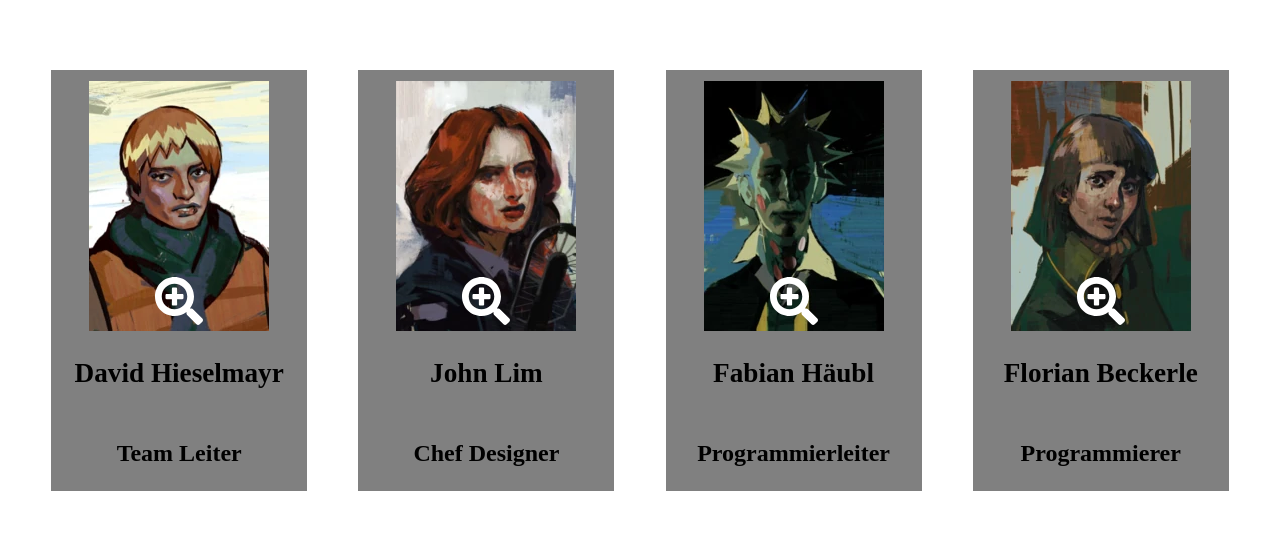
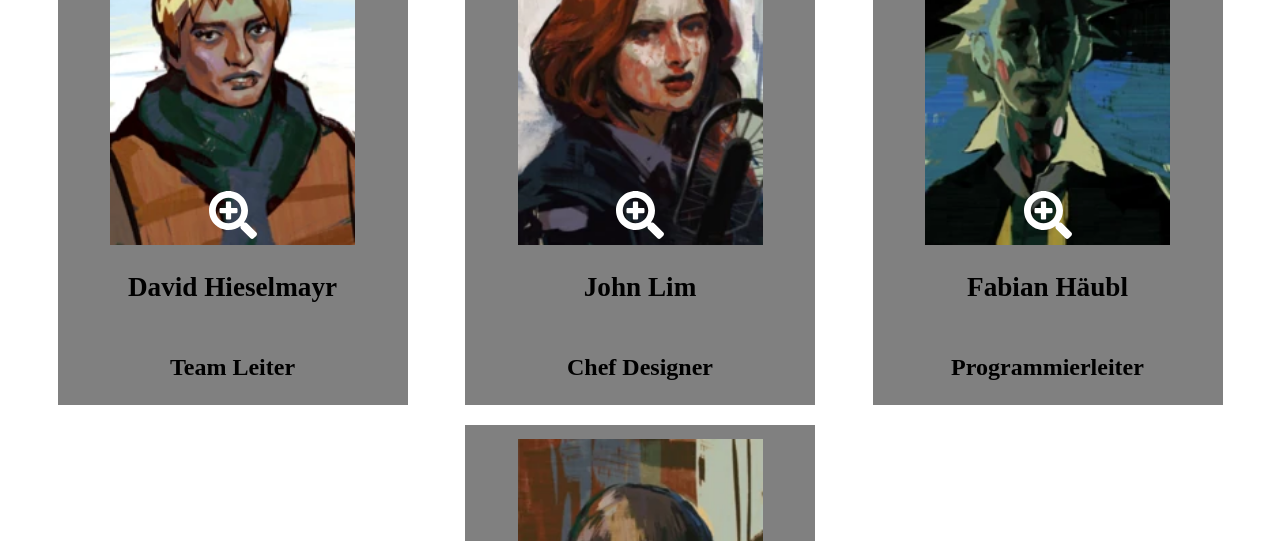
Before and after one commit to DavidHieselmayr/gaia_onepager, an Angular app: page / in a window 1280 px wide. Shown: the part 5364-5905 px from the top of the page. Built offline with nearby package versions, Linux system fonts and the light colour scheme; a web font is replaced by a local one.

Commit message:
fix team

```diff
--- a/src/app/team/team.component.css
+++ b/src/app/team/team.component.css
@@ -10,7 +10,10 @@
 .teammember {
     height: 50%;
     width: 20%;
+    margin: 10px 0px 10px 0px;
     background-color: gray;
+    flex: 1 1  500px;
+    flex: 0 1 350px;
 }
 
 .teammemberprofil {
```
